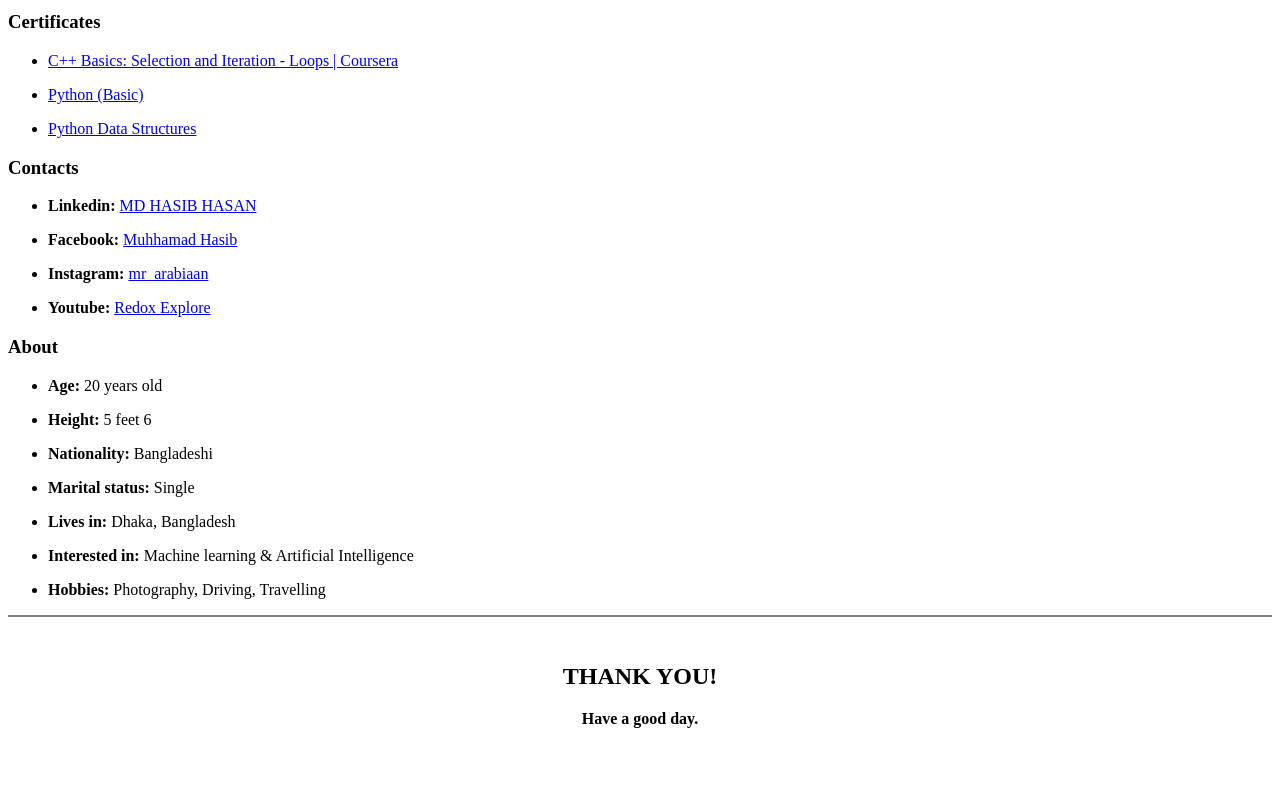
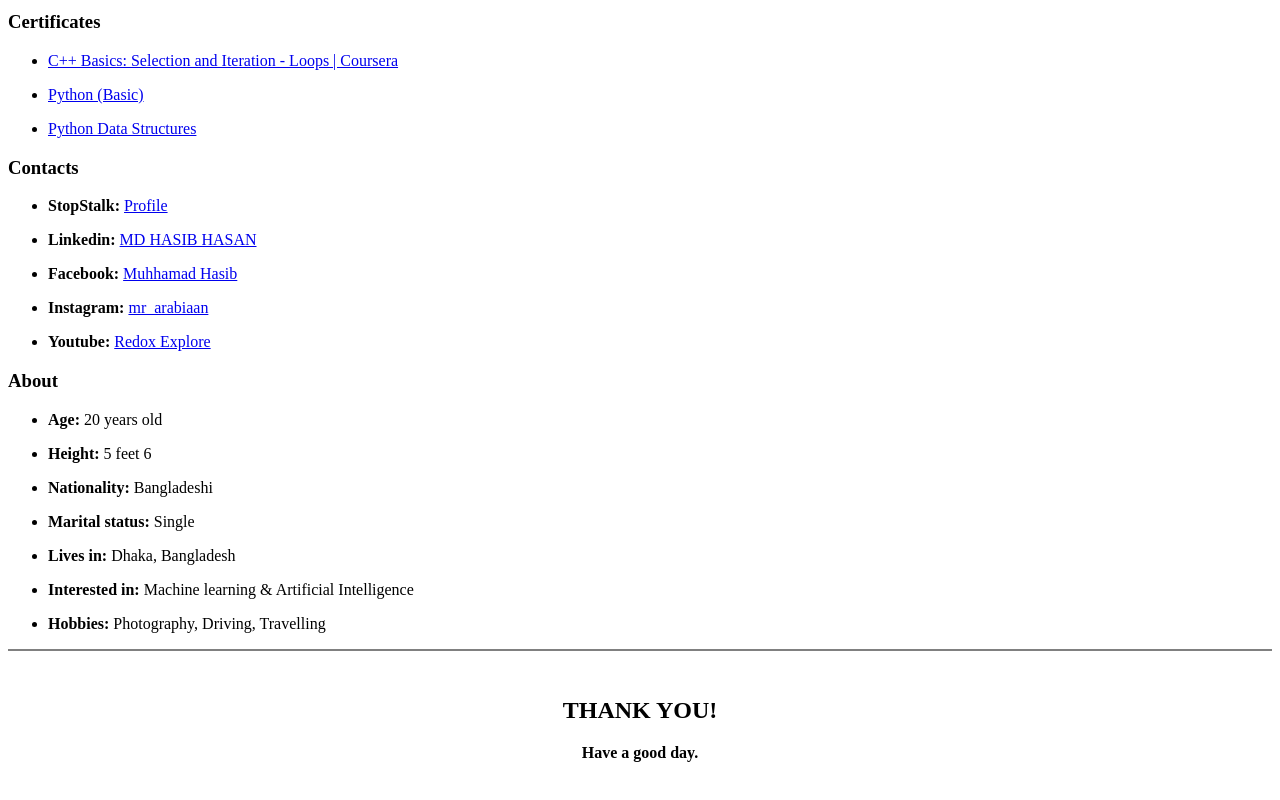
Before and after one commit to hasibhasan-github/resume-cv, a plain HTML site: page index.html in a window 1280 px wide. Shown: the part 788-1588 px from the top of the page. Before the commit the page ends 1558 px from the top, so only its background shows below. Drawn offline with Linux system fonts and the light colour scheme.

Commit message:
Update index.html

```diff
--- a/index.html
+++ b/index.html
@@ -36,6 +36,7 @@
       </ul>
       <h3><strong>Contacts</strong></h3>
       <ul>
+        <li><p><strong>StopStalk: </strong> <a href="https://www.stopstalk.com/user/profile/mdhasibhasan">Profile</a></p></li>
         <li><p><strong>Linkedin: </strong><a href="https://www.linkedin.com/in/md-hasib-hasan-982a5523b">MD HASIB HASAN</a></p></li>
         <li><p><strong>Facebook: </strong><a href="https://www.facebook.com/mr.arabiaan">Muhhamad Hasib</a></p></li>
         <li><p><strong>Instagram: </strong><a href="https://instagram.com/mr_arabiaan">mr_arabiaan</a></p></li>
```
